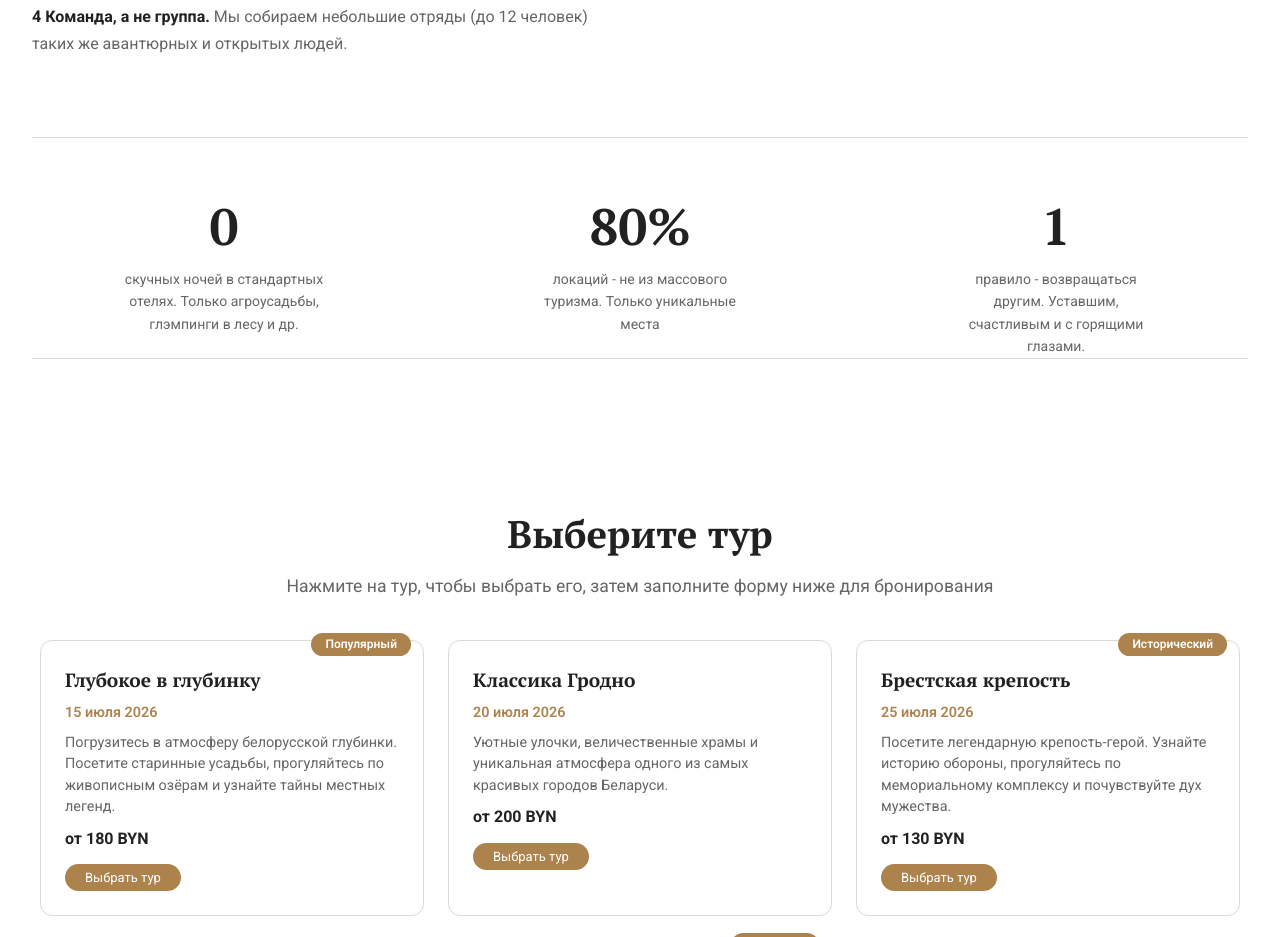
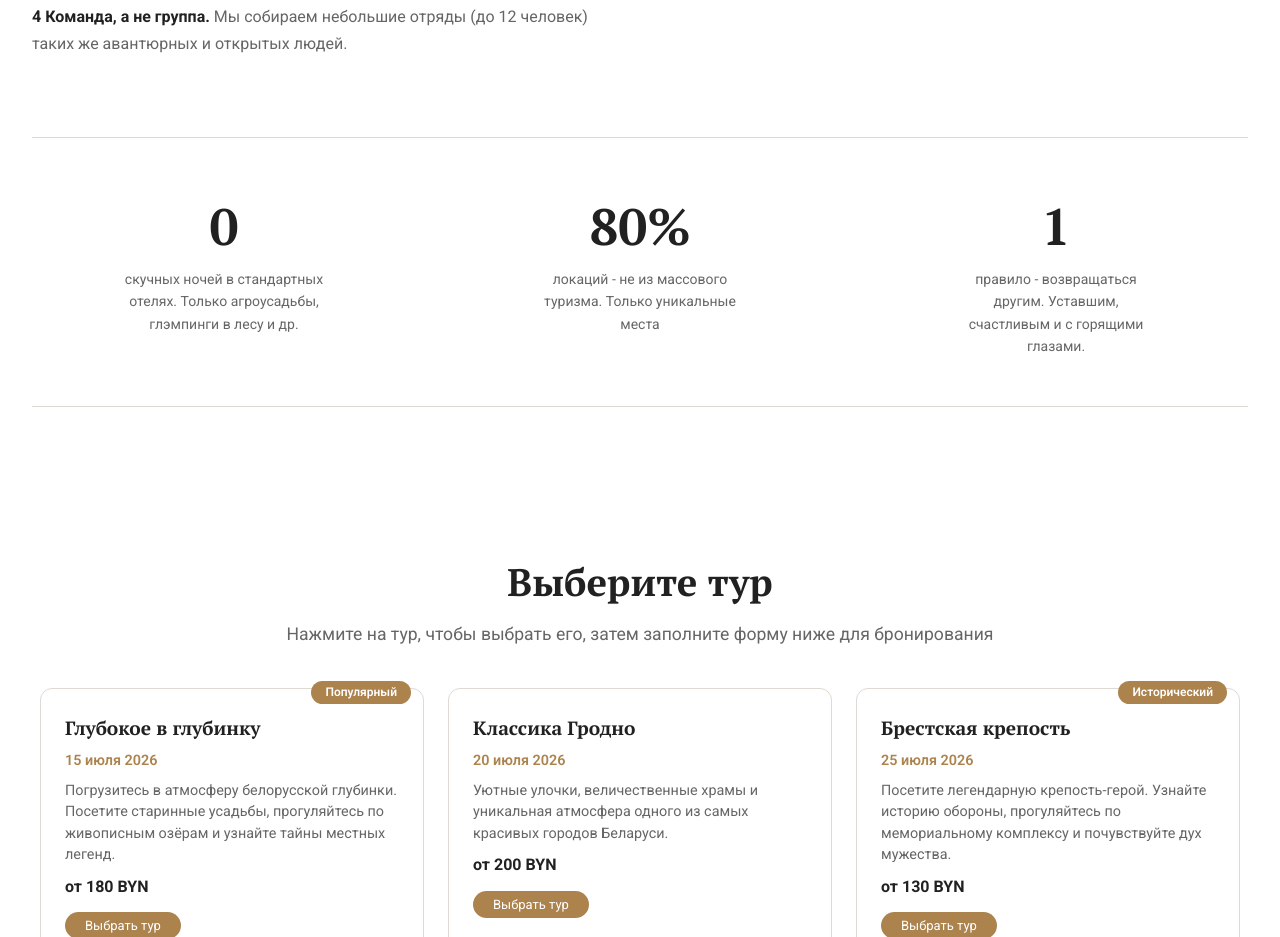
Before and after one commit to akulichruzhana/todo, a website: page public/index.html in a window 1280 px wide. Shown: the part 3836-4773 px from the top of the page. Drawn offline with Linux system fonts and the light colour scheme.

Commit message:
Update index.html

```diff
--- a/public/index.html
+++ b/public/index.html
@@ -355,7 +355,7 @@
     .about-grid .bold { font-weight: 700; color: var(--foreground); }
     .about-grid ul { list-style: disc; padding-left: 1.25rem; }
     .about-grid ul li { margin-bottom: 0.5rem; }
-    .stats { border-top: 1px solid var(--border); border-bottom: 1px solid var(--border); padding-top: 3rem; display: grid; grid-template-columns: repeat(3, 1fr); gap: 2rem; text-align: center; }
+    .stats { border-top: 1px solid var(--border); border-bottom: 1px solid var(--border); padding-top: 3rem; padding-bottom: 3rem; display: grid; grid-template-columns: repeat(3, 1fr); gap: 2rem; text-align: center; }
     .stats .num { font-family: var(--font-display); font-size: clamp(2.5rem, 4vw, 3.5rem); font-weight: 700; }
     .stats p { color: var(--muted-fg); font-size: 0.875rem; margin-top: 0px; max-width: 200px; margin-left: auto; margin-right: auto; }
     /* ===== CONTACT ===== */
```
